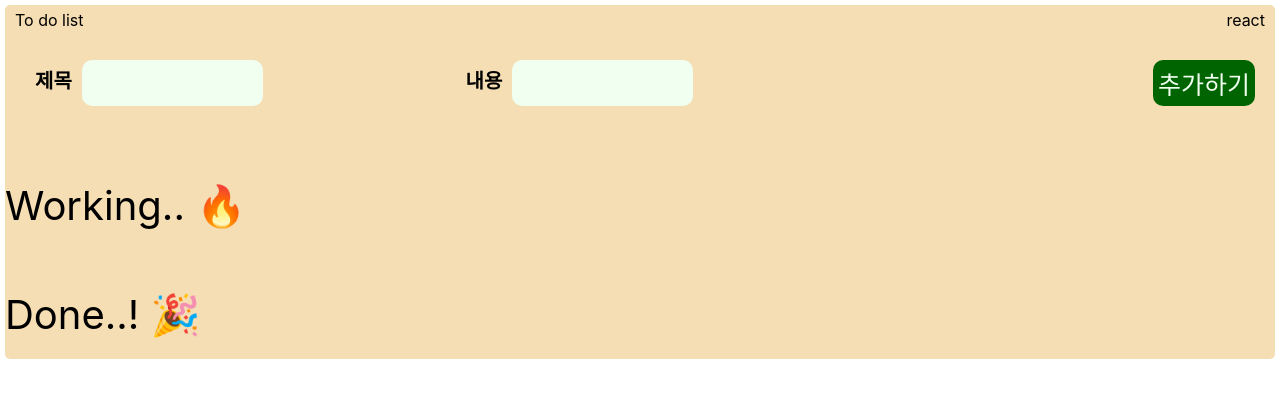
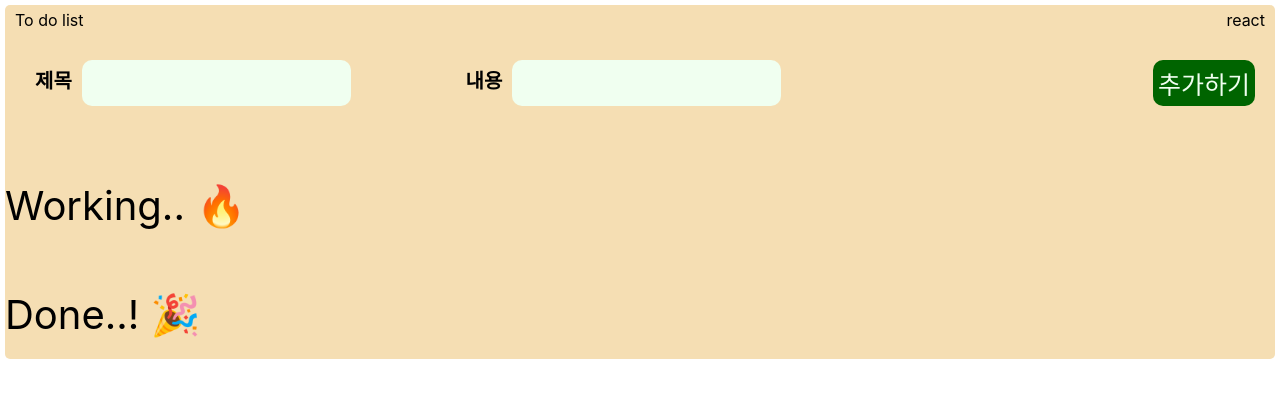
Before and after one commit to Brain-organizer/todolist, a React (Create React App) app: page / in a window 1280 px wide. Shown: the top 398 px of the page. Built offline with nearby package versions, Linux system fonts and the light colour scheme.

Commit message:
입력창 폰트크기 수정

```diff
--- a/src/Addtodo.css
+++ b/src/Addtodo.css
@@ -8,6 +8,9 @@
 }
 .inputbox{
   flex-basis: 35%;
+}
+.inputbox>input{
+  font-size:20px;
 }
 .inputboxes button{
   margin-left: auto;
```
